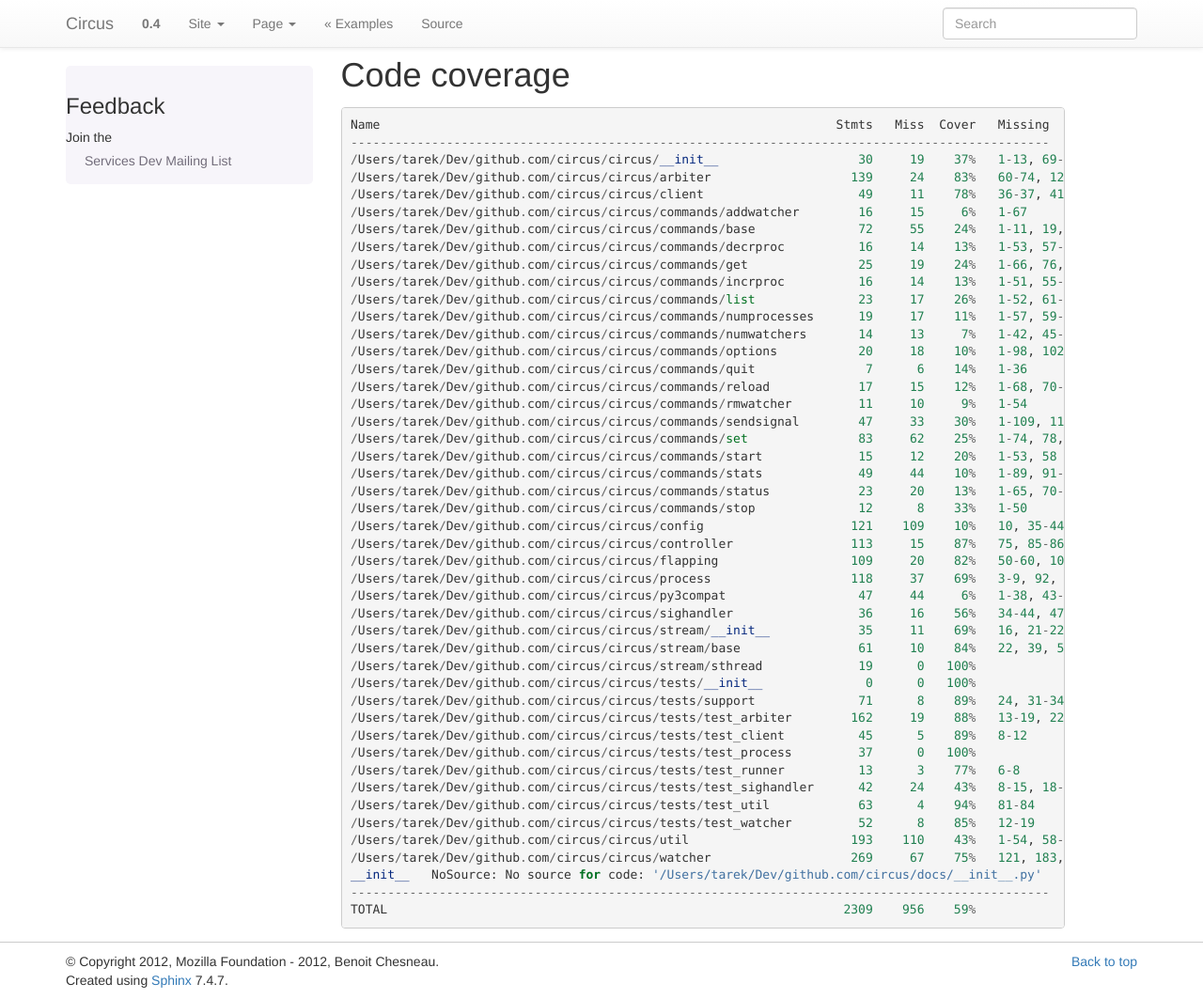
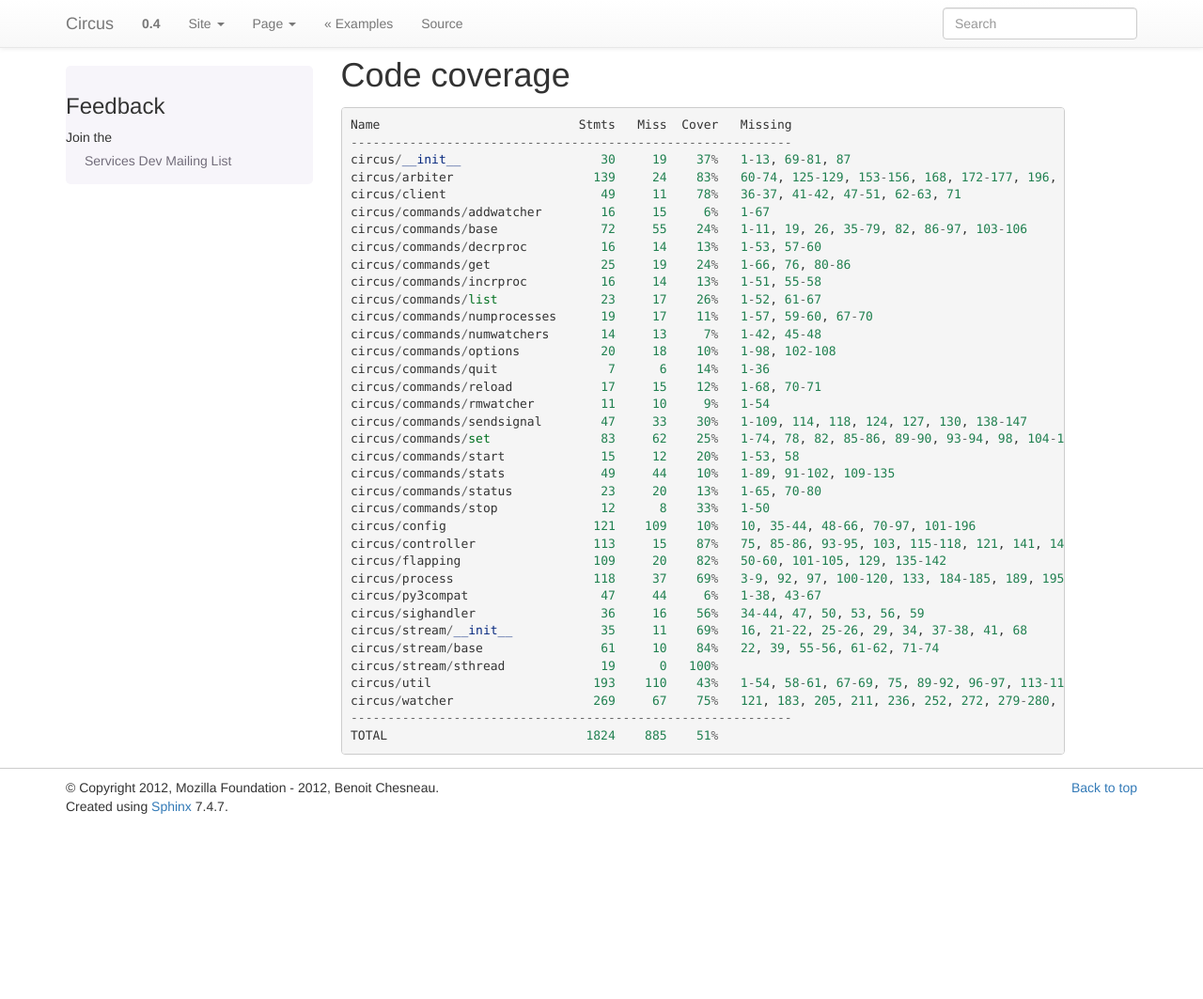
Before and after one commit to circus-tent/circus, a Sphinx documentation site: the page built from docs/source/coverage.rst, in a window 1280 px wide and 1063 px high. Shown: the whole window at 94% size. Built offline with Sphinx 7.4.7, drawn with Linux system fonts in a browser that asks for light colours; pages that are not in the unit, such as notebooks, are missing from menus.

Commit message:
hacked the coverage to get the right output

```diff
--- a/docs/source/coverage.rst
+++ b/docs/source/coverage.rst
@@ -5,49 +5,39 @@ Code coverage
 
 ::
 
-    Name                                                              Stmts   Miss  Cover   Missing
-    -----------------------------------------------------------------------------------------------
-    /Users/tarek/Dev/github.com/circus/circus/__init__                   30     19    37%   1-13, 69-81, 87
-    /Users/tarek/Dev/github.com/circus/circus/arbiter                   139     24    83%   60-74, 125-129, 153-156, 168, 172-177, 196, 212, 236-237, 241
-    /Users/tarek/Dev/github.com/circus/circus/client                     49     11    78%   36-37, 41-42, 47-51, 62-63, 71
-    /Users/tarek/Dev/github.com/circus/circus/commands/addwatcher        16     15     6%   1-67
-    /Users/tarek/Dev/github.com/circus/circus/commands/base              72     55    24%   1-11, 19, 26, 35-79, 82, 86-97, 103-106
-    /Users/tarek/Dev/github.com/circus/circus/commands/decrproc          16     14    13%   1-53, 57-60
-    /Users/tarek/Dev/github.com/circus/circus/commands/get               25     19    24%   1-66, 76, 80-86
-    /Users/tarek/Dev/github.com/circus/circus/commands/incrproc          16     14    13%   1-51, 55-58
-    /Users/tarek/Dev/github.com/circus/circus/commands/list              23     17    26%   1-52, 61-67
-    /Users/tarek/Dev/github.com/circus/circus/commands/numprocesses      19     17    11%   1-57, 59-60, 67-70
-    /Users/tarek/Dev/github.com/circus/circus/commands/numwatchers       14     13     7%   1-42, 45-48
-    /Users/tarek/Dev/github.com/circus/circus/commands/options           20     18    10%   1-98, 102-108
-    /Users/tarek/Dev/github.com/circus/circus/commands/quit               7      6    14%   1-36
-    /Users/tarek/Dev/github.com/circus/circus/commands/reload            17     15    12%   1-68, 70-71
-    /Users/tarek/Dev/github.com/circus/circus/commands/rmwatcher         11     10     9%   1-54
-    /Users/tarek/Dev/github.com/circus/circus/commands/sendsignal        47     33    30%   1-109, 114, 118, 124, 127, 130, 138-147
-    /Users/tarek/Dev/github.com/circus/circus/commands/set               83     62    25%   1-74, 78, 82, 85-86, 89-90, 93-94, 98, 104-121, 132
-    /Users/tarek/Dev/github.com/circus/circus/commands/start             15     12    20%   1-53, 58
-    /Users/tarek/Dev/github.com/circus/circus/commands/stats             49     44    10%   1-89, 91-102, 109-135
-    /Users/tarek/Dev/github.com/circus/circus/commands/status            23     20    13%   1-65, 70-80
-    /Users/tarek/Dev/github.com/circus/circus/commands/stop              12      8    33%   1-50
-    /Users/tarek/Dev/github.com/circus/circus/config                    121    109    10%   10, 35-44, 48-66, 70-97, 101-196
-    /Users/tarek/Dev/github.com/circus/circus/controller                113     15    87%   75, 85-86, 93-95, 103, 115-118, 121, 141, 147, 152-153
-    /Users/tarek/Dev/github.com/circus/circus/flapping                  109     20    82%   50-60, 101-105, 129, 135-142
-    /Users/tarek/Dev/github.com/circus/circus/process                   118     37    69%   3-9, 92, 97, 100-120, 133, 184-185, 189, 195, 201, 207-210, 215-220, 238, 253
-    /Users/tarek/Dev/github.com/circus/circus/py3compat                  47     44     6%   1-38, 43-67
-    /Users/tarek/Dev/github.com/circus/circus/sighandler                 36     16    56%   34-44, 47, 50, 53, 56, 59
-    /Users/tarek/Dev/github.com/circus/circus/stream/__init__            35     11    69%   16, 21-22, 25-26, 29, 34, 37-38, 41, 68
-    /Users/tarek/Dev/github.com/circus/circus/stream/base                61     10    84%   22, 39, 55-56, 61-62, 71-74
-    /Users/tarek/Dev/github.com/circus/circus/stream/sthread             19      0   100%
-    /Users/tarek/Dev/github.com/circus/circus/tests/__init__              0      0   100%
-    /Users/tarek/Dev/github.com/circus/circus/tests/support              71      8    89%   24, 31-34, 37-39
-    /Users/tarek/Dev/github.com/circus/circus/tests/test_arbiter        162     19    88%   13-19, 22-23, 26-27, 30, 33-36, 40-42
-    /Users/tarek/Dev/github.com/circus/circus/tests/test_client          45      5    89%   8-12
-    /Users/tarek/Dev/github.com/circus/circus/tests/test_process         37      0   100%
-    /Users/tarek/Dev/github.com/circus/circus/tests/test_runner          13      3    77%   6-8
-    /Users/tarek/Dev/github.com/circus/circus/tests/test_sighandler      42     24    43%   8-15, 18-19, 22-27, 30-31, 34-37, 41-43
-    /Users/tarek/Dev/github.com/circus/circus/tests/test_util            63      4    94%   81-84
-    /Users/tarek/Dev/github.com/circus/circus/tests/test_watcher         52      8    85%   12-19
-    /Users/tarek/Dev/github.com/circus/circus/util                      193    110    43%   1-54, 58-61, 67-69, 75, 89-92, 96-97, 113-114, 124-125, 129-130, 134-137, 141-142, 149, 158, 167, 180, 188, 200, 208, 210, 214-220, 226-231, 236-289
-    /Users/tarek/Dev/github.com/circus/circus/watcher                   269     67    75%   121, 183, 205, 211, 236, 252, 272, 279-280, 283-284, 292, 302, 318-320, 330-332, 338-343, 349-350, 360-361, 378, 397, 406, 415-418, 425, 428, 431-433, 455, 471, 473-474, 476-477, 479-480, 482, 484-485, 489-503
-    __init__   NoSource: No source for code: '/Users/tarek/Dev/github.com/circus/docs/__init__.py'
-    -----------------------------------------------------------------------------------------------
-    TOTAL                                                              2309    956    59%
+    Name                           Stmts   Miss  Cover   Missing
+    ------------------------------------------------------------
+    circus/__init__                   30     19    37%   1-13, 69-81, 87
+    circus/arbiter                   139     24    83%   60-74, 125-129, 153-156, 168, 172-177, 196, 212, 236-237, 241
+    circus/client                     49     11    78%   36-37, 41-42, 47-51, 62-63, 71
+    circus/commands/addwatcher        16     15     6%   1-67
+    circus/commands/base              72     55    24%   1-11, 19, 26, 35-79, 82, 86-97, 103-106
+    circus/commands/decrproc          16     14    13%   1-53, 57-60
+    circus/commands/get               25     19    24%   1-66, 76, 80-86
+    circus/commands/incrproc          16     14    13%   1-51, 55-58
+    circus/commands/list              23     17    26%   1-52, 61-67
+    circus/commands/numprocesses      19     17    11%   1-57, 59-60, 67-70
+    circus/commands/numwatchers       14     13     7%   1-42, 45-48
+    circus/commands/options           20     18    10%   1-98, 102-108
+    circus/commands/quit               7      6    14%   1-36
+    circus/commands/reload            17     15    12%   1-68, 70-71
+    circus/commands/rmwatcher         11     10     9%   1-54
+    circus/commands/sendsignal        47     33    30%   1-109, 114, 118, 124, 127, 130, 138-147
+    circus/commands/set               83     62    25%   1-74, 78, 82, 85-86, 89-90, 93-94, 98, 104-121, 132
+    circus/commands/start             15     12    20%   1-53, 58
+    circus/commands/stats             49     44    10%   1-89, 91-102, 109-135
+    circus/commands/status            23     20    13%   1-65, 70-80
+    circus/commands/stop              12      8    33%   1-50
+    circus/config                    121    109    10%   10, 35-44, 48-66, 70-97, 101-196
+    circus/controller                113     15    87%   75, 85-86, 93-95, 103, 115-118, 121, 141, 147, 152-153
+    circus/flapping                  109     20    82%   50-60, 101-105, 129, 135-142
+    circus/process                   118     37    69%   3-9, 92, 97, 100-120, 133, 184-185, 189, 195, 201, 207-210, 215-220, 238, 253
+    circus/py3compat                  47     44     6%   1-38, 43-67
+    circus/sighandler                 36     16    56%   34-44, 47, 50, 53, 56, 59
+    circus/stream/__init__            35     11    69%   16, 21-22, 25-26, 29, 34, 37-38, 41, 68
+    circus/stream/base                61     10    84%   22, 39, 55-56, 61-62, 71-74
+    circus/stream/sthread             19      0   100%
+    circus/util                      193    110    43%   1-54, 58-61, 67-69, 75, 89-92, 96-97, 113-114, 124-125, 129-130, 134-137, 141-142, 149, 158, 167, 180, 188, 200, 208, 210, 214-220, 226-231, 236-289
+    circus/watcher                   269     67    75%   121, 183, 205, 211, 236, 252, 272, 279-280, 283-284, 292, 302, 318-320, 330-332, 338-343, 349-350, 360-361, 378, 397, 406, 415-418, 425, 428, 431-433, 455, 471, 473-474, 476-477, 479-480, 482, 484-485, 489-503
+    ------------------------------------------------------------
+    TOTAL                           1824    885    51%
```
Also changed, not shown: docs/coverage_ext.py (+17 -2 lines).
